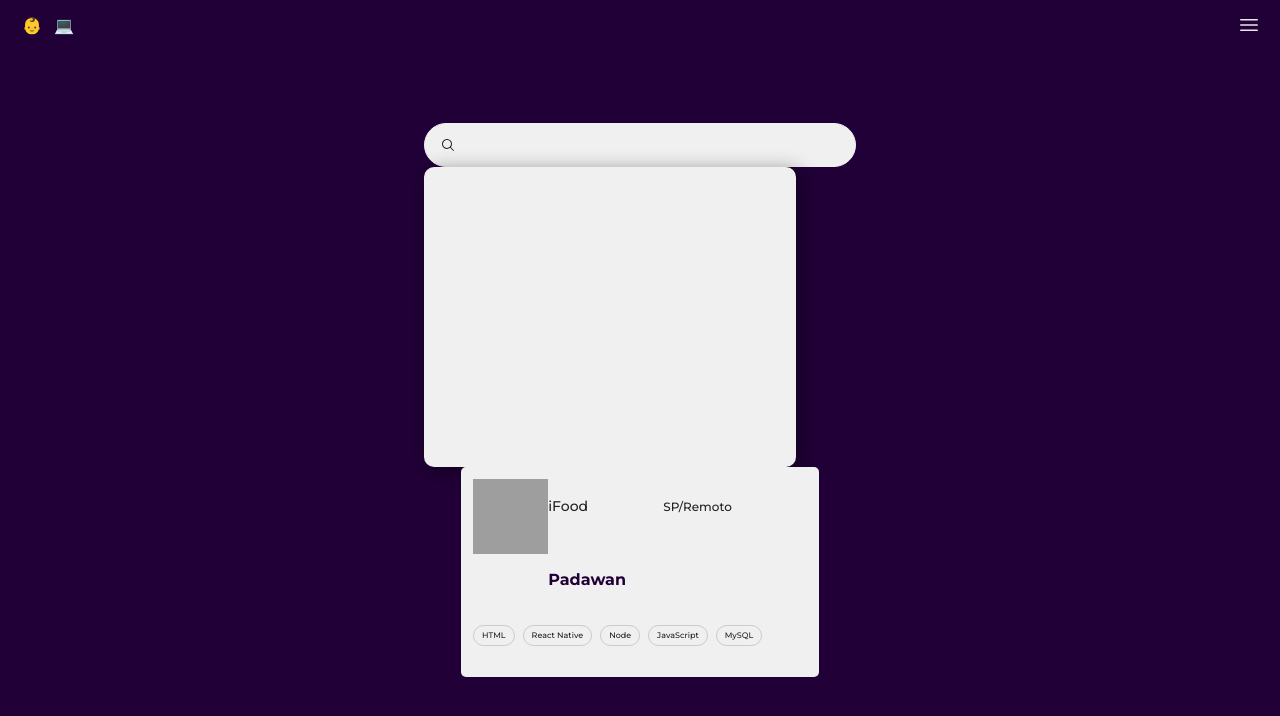
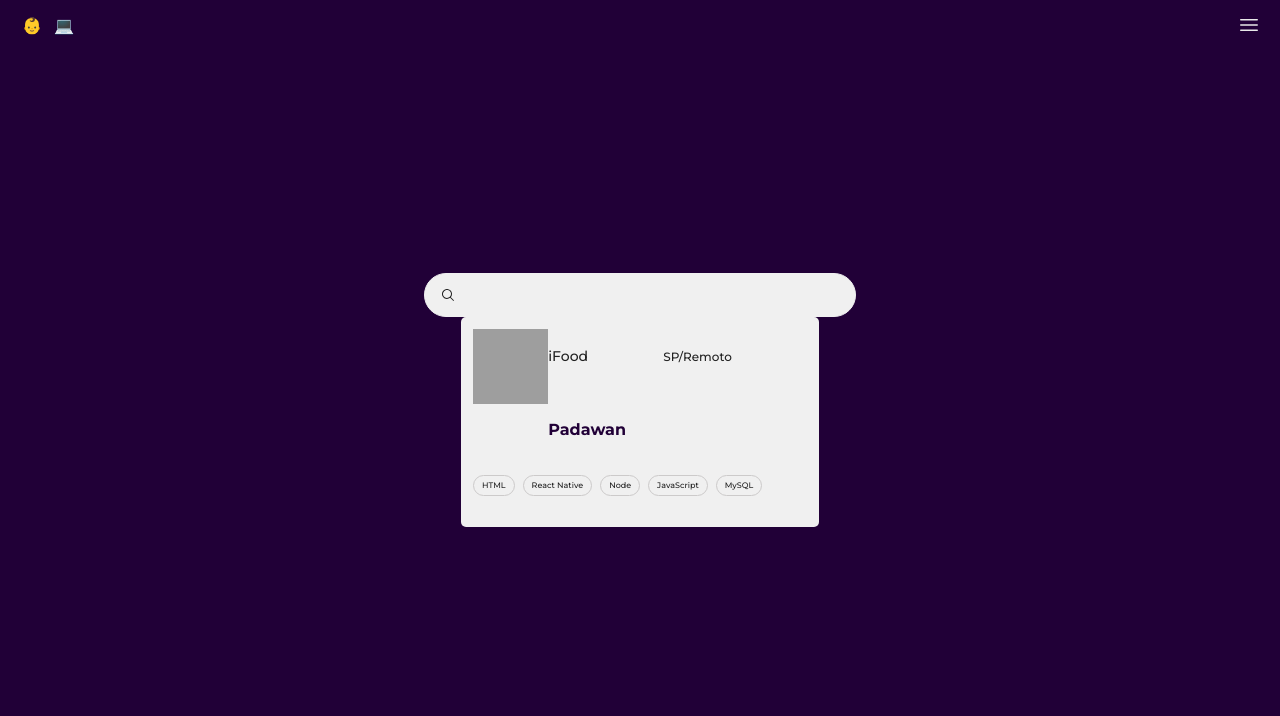
Before and after one commit to PedroMarianoAlmeida/baby-dev-2022, a Next.js app: page / in a window 1280 px wide. Shown: the top 716 px of the page. Built offline with nearby package versions, Linux system fonts and the light colour scheme; grey boxes are pictures that could not be loaded.

Commit message:
add show hide logic

```diff
--- a/src/components/UserStackSelector/index.tsx
+++ b/src/components/UserStackSelector/index.tsx
@@ -1,3 +1,4 @@
+import { useState } from "react";
 import Image from "next/image";
 import styles from "./UserStackSelector.module.css";
 
@@ -6,13 +7,15 @@ const UserStackSelector = () => {
 };
 
 const UserStackSelectorUI = () => {
+  const [showOptions, setShowOptions] = useState(false);
   const { searchContainer, stackContainer } = styles;
+
   return (
     <div>
-      <div id={searchContainer}>
+      <div id={searchContainer} onClick={() => setShowOptions(!showOptions)}>
         <Image src={"/icons/magnifying-glass.svg"} width={22} height={22} />
       </div>
-      <div id={stackContainer}></div>
+      {showOptions ? <div id={stackContainer}></div> : null}
     </div>
   );
 };
```
